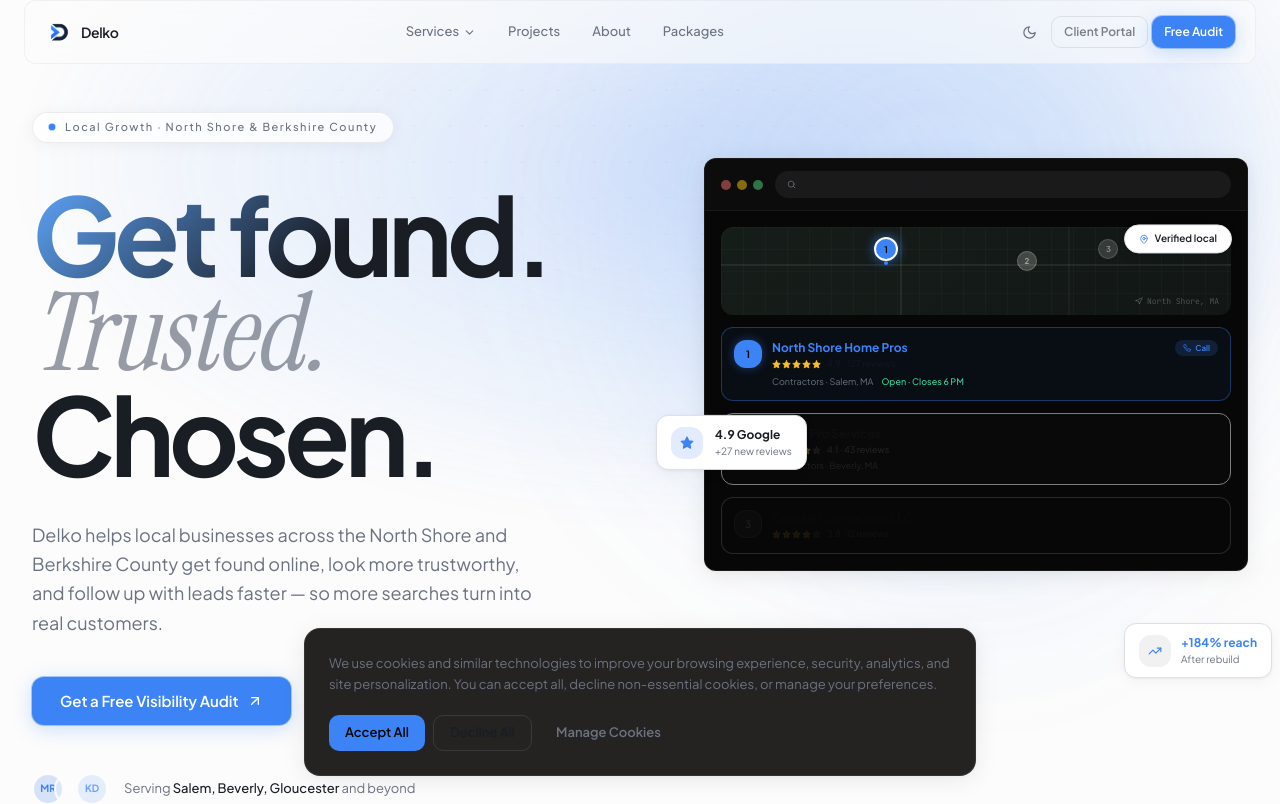
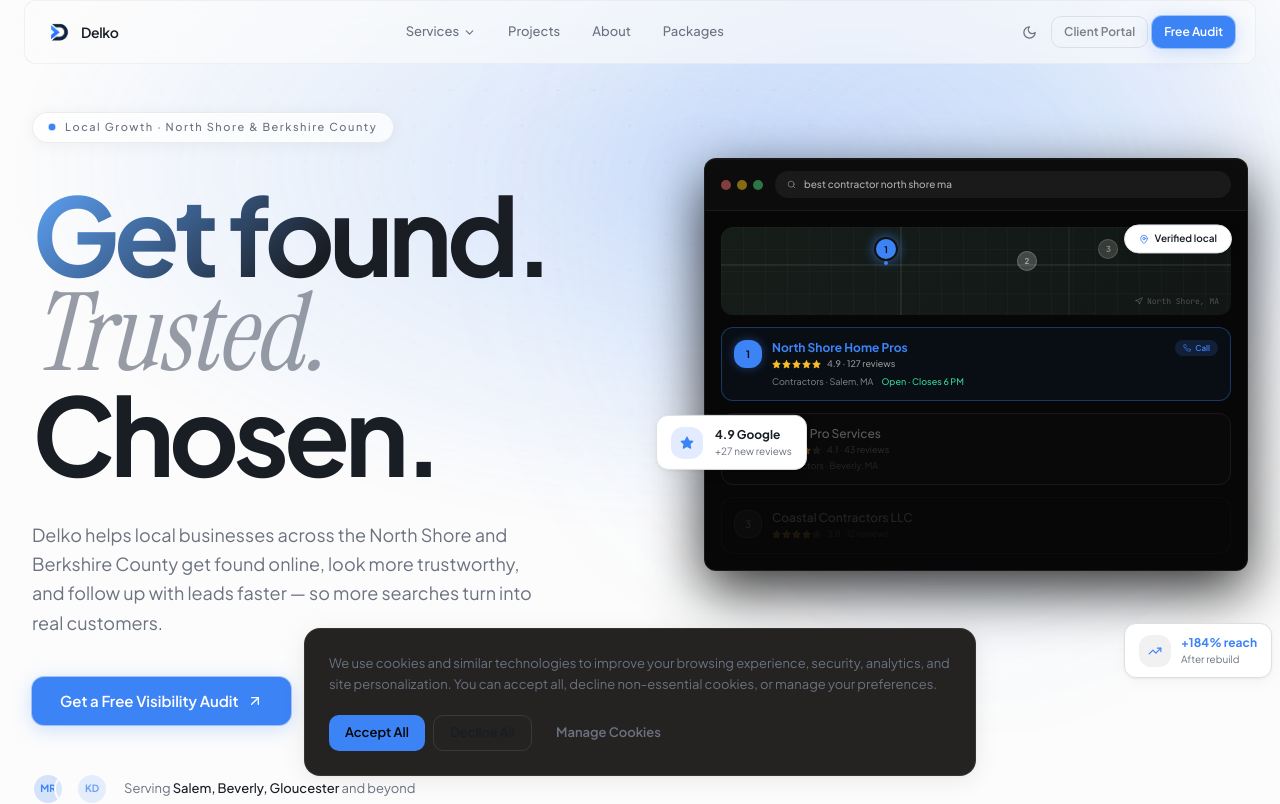
Before and after one commit to keveend10-del/delko, a Next.js app: page / in a window 1280 px wide. Shown: the top 804 px of the page. Built offline with nearby package versions, Linux system fonts and the light colour scheme.

Commit message:
hero update

```diff
--- a/components/site/Hero.tsx
+++ b/components/site/Hero.tsx
@@ -172,7 +172,7 @@
     <div className="absolute inset-0 animate-glow" style={{ background: 'radial-gradient(ellipse at 55% 40%, hsl(var(--accent) / 0.1), transparent 70%)' }} />
 
     {/* Google Local Pack mockup */}
-    <div className="absolute top-0 right-0 left-4 rounded-xl overflow-hidden shadow-elevated bg-[#070707] border border-white/[0.08]">
+    <div className="dark absolute top-0 right-0 left-4 rounded-xl overflow-hidden shadow-elevated bg-[#070707] border border-white/[0.08]">
       {/* Chrome bar */}
       <div className="flex items-center gap-3 px-4 py-3 border-b border-white/[0.06] bg-white/[0.02]">
         <div className="flex gap-1.5 shrink-0">
```
